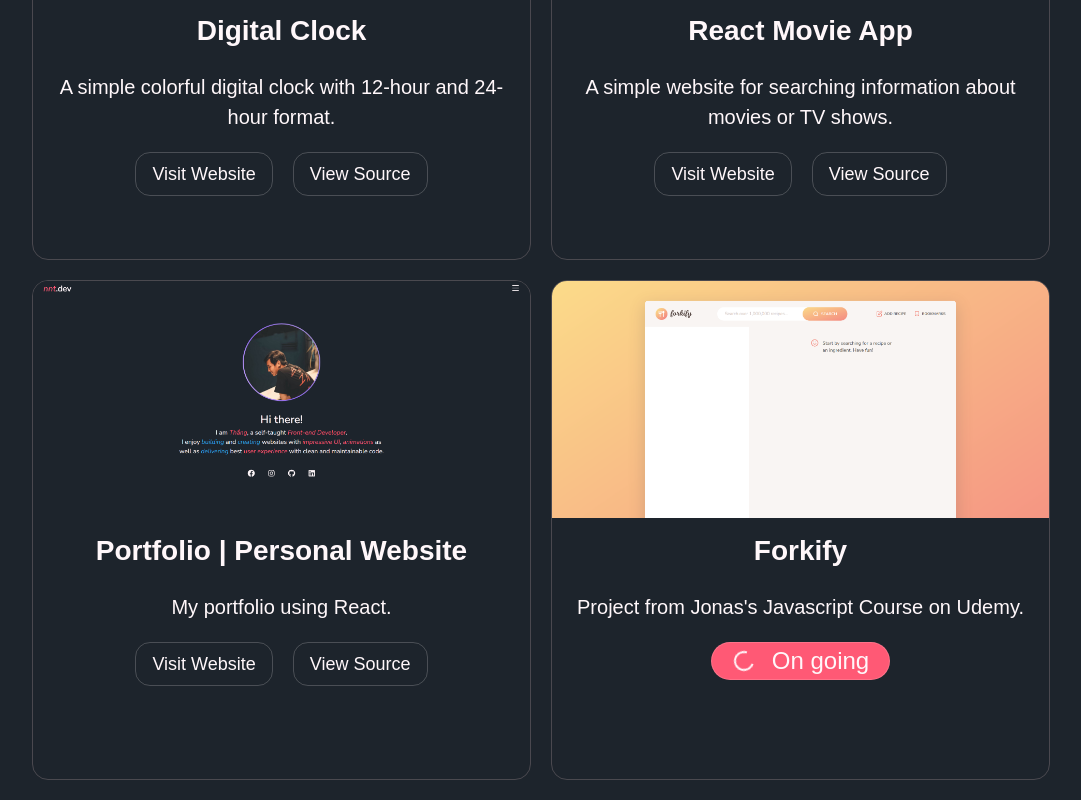
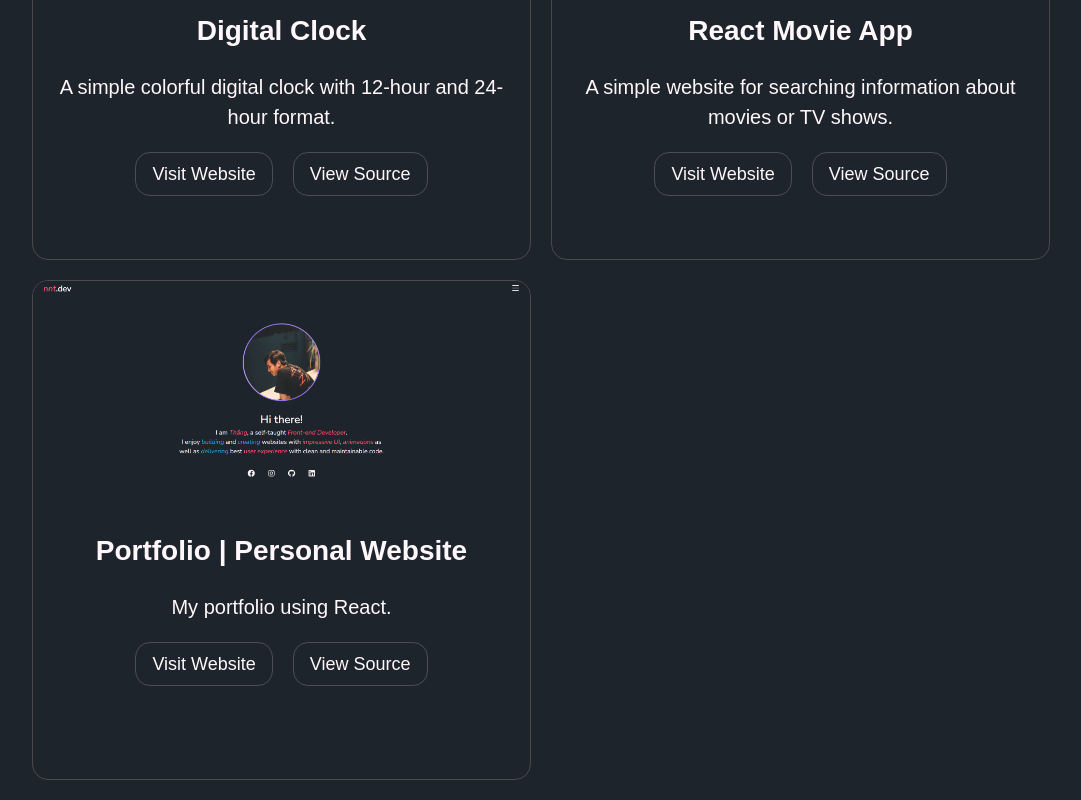
Before and after one commit to ngocthang2021/ngocthang-portfolio, a React (Create React App) app: page /resume in a window 1280 px wide. Shown: the part 3193-3993 px from the top of the page, without its empty margins (99-1180 px from the left). Built offline with nearby package versions, Linux system fonts and the light colour scheme; a web font is replaced by a local one.

Commit message:
Adjust Profile & Project Data

```diff
--- a/src/data/profileData.js
+++ b/src/data/profileData.js
@@ -51,10 +51,9 @@ export const profileContact = [
 		icon: FaLinkedin,
 	},
 	{
-		contact_site: 'Email',
+		contact_site: 'Gmail',
 		contact_display: 'ng.ngocthang2021@gmail.com',
 		contact_link: 'ng.ngocthang2021@gmail.com',
 		icon: FaGoogle,
 	},
-	{ contact_site: 'Phone', contact_display: '+84986834992', contact_link: '+84986834992', icon: FaPhoneAlt },
 ];
--- a/src/data/projectData.js
+++ b/src/data/projectData.js
@@ -1,7 +1,6 @@
 import portfolioImage from '../assets/project-images/ngocthang-portfolio.png';
 import digitalClockImage from '../assets/project-images/digital-clock.png';
 import reactMovieAppImage from '../assets/project-images/react-movie-app.png';
-import forkifyAppImage from '../assets/project-images/forkify.png';
 
 export const projectData = [
 	{
@@ -31,13 +30,4 @@ export const projectData = [
 		projectLink: 'https://ngocthang-portfolio.vercel.app/',
 		projectSource: 'https://github.com/ngocthang2021/ngocthang-portfolio',
 	},
-	{
-		projectTitle: 'Forkify',
-		projectImage: forkifyAppImage,
-		projectDescription: "Project from Jonas's Javascript Course on Udemy.",
-		projectStatus: 'ongoing',
-		projectTech: ['HTML', 'CSS (SCSS)', 'Javascript'],
-		projectLink: 'https://ngocthang-portfolio.vercel.app/',
-		projectSource: 'https://github.com/ngocthang2021/forkify-nnt',
-	},
 ];
```
